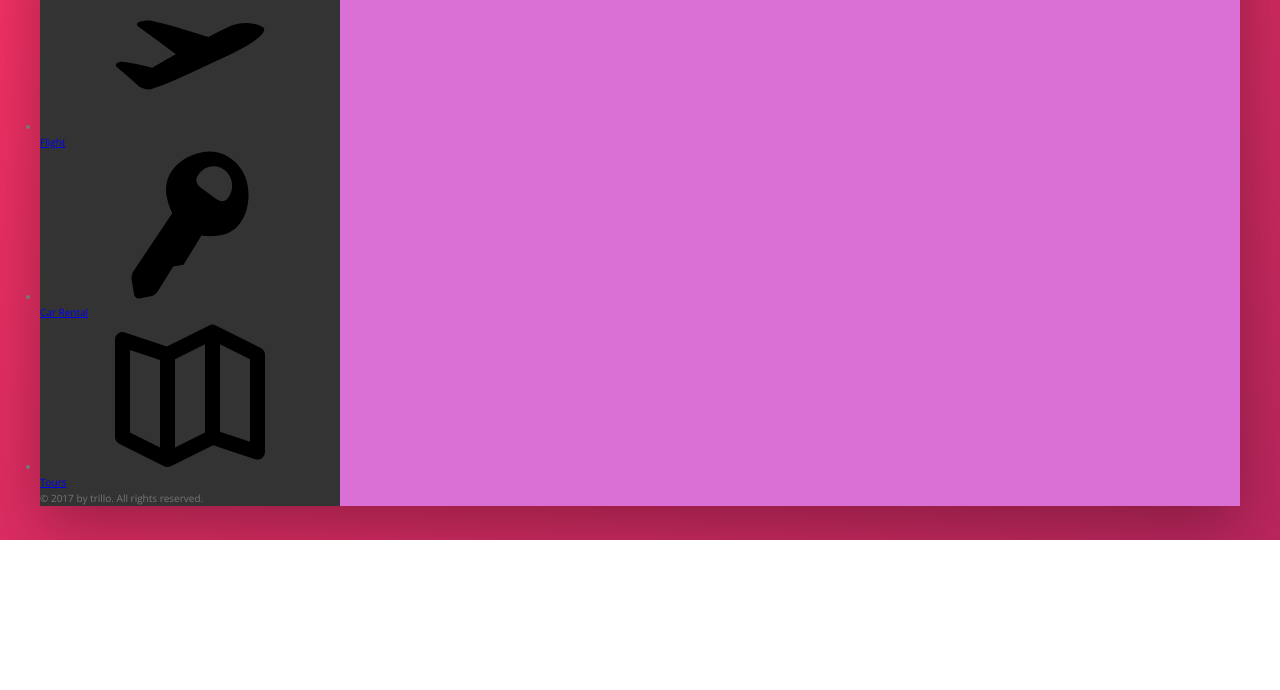
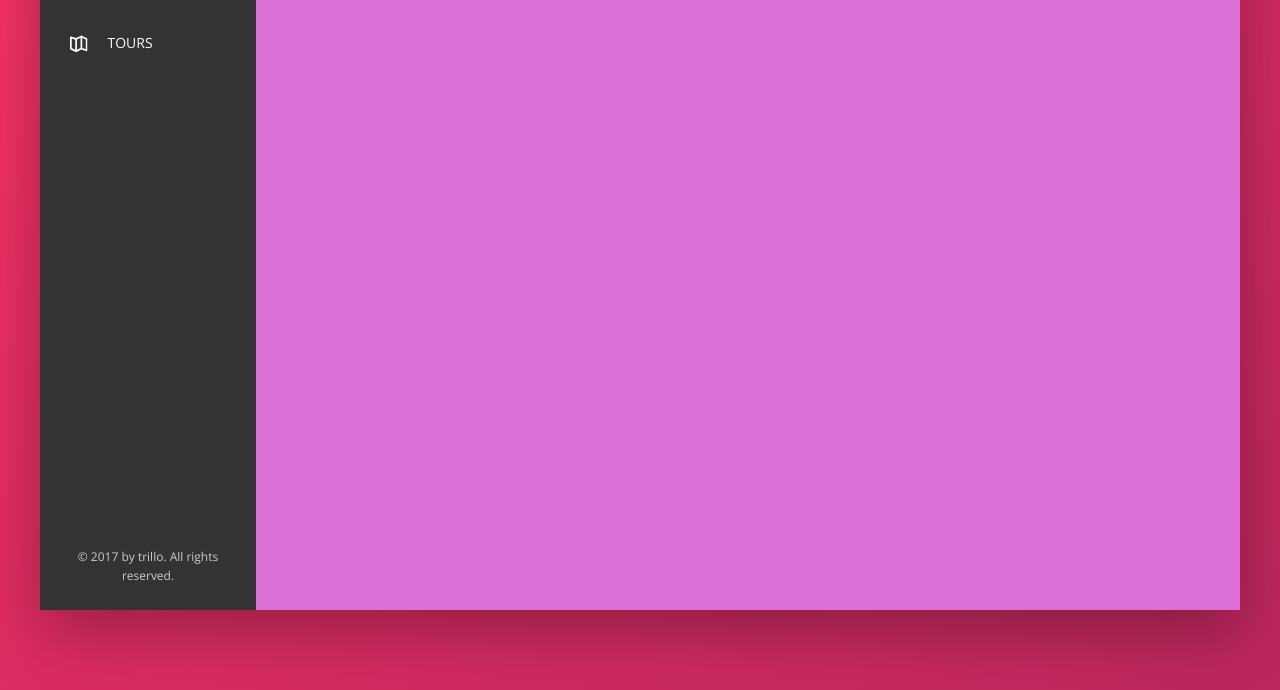
Before and after one commit to jyandell83/advanced-css-project-2, a website: page index.html in a window 1280 px wide. Shown: the part 340-1030 px from the top of the page. Before the commit the page ends 880 px from the top, so only its background shows below. Drawn offline with nearby package versions, Linux system fonts and the light colour scheme.

Commit message:
style sidebar

```diff
--- a/index.html
+++ b/index.html
@@ -48,7 +48,7 @@
             <div class="content">
                 <nav class="sidebar">
                     <ul class="side-nav">
-                        <li class="side-nav__item">
+                        <li class="side-nav__item side-nav__item--active">
                             <a href="#" class="side-nav__link">
                                 <svg class="side-nav__icon">
                                     <use xlink:href="img/sprite.svg#icon-home"></use>
--- a/sass/_components.scss
+++ b/sass/_components.scss
@@ -121,3 +121,76 @@
     }
 
 }
+
+
+/////////////////////////////////////////////
+//SIDE NAV
+
+.side-nav {
+    font-size: 1.4rem;
+    list-style: none;
+    margin-top: 3.5rem;
+
+    &__item {
+        position: relative;
+
+        &:not(:last-child) {
+            margin-bottom: .5rem;
+        }
+    }
+
+    &__item::before {
+        content: "";
+        position: absolute;
+        top: 0;
+        left: 0;
+        height: 100%;
+        width: 3px;
+        background-color: var(--color-primary);
+        transform: scaleY(0);
+        transition: transform .2s,
+                    width .4s cubic-bezier(1,0,0,1) .2s,
+                    background-color .1s;
+    }
+
+    &__item:hover::before,
+    &__item--active::before {
+        transform: scaleY(1);
+        width: 100%;
+    }
+
+    &__item:active::before {
+        background-color: var(--color-primary-light);
+    }
+
+    &__link:link,
+    &__link:visited {
+        color: var(--color-grey-light-1);
+        text-decoration: none;
+        text-transform: uppercase;
+        display: block;
+        padding: 1.5rem 3rem;
+        position: relative;
+        z-index: 10;
+
+        display: flex;
+        align-items: center;
+    }
+
+    &__icon {
+        width: 1.75rem;
+        height: 1.75rem;
+        margin-right: 2rem;
+        fill: currentColor;
+    }
+}
+
+/////////////////////////////////////////////
+//LEGAL
+
+.legal {
+    font-size: 1.2rem;
+    color: var(--color-grey-light-4);
+    text-align: center;
+    padding: 2.5rem;
+}
--- a/sass/_layout.scss
+++ b/sass/_layout.scss
@@ -26,11 +26,16 @@
     background-color: var(--color-grey-dark-1);
 
     flex: 0 0 18%;
+
+    display: flex;
+    flex-direction: column;
+    justify-content: space-between;
 }
 
 .hotel-view {
     background-color: #fff;
     background-color: orchid;
+    height: 80rem;
 
     flex: 1;
 }
```
Also changed, not shown: css/style.css.
